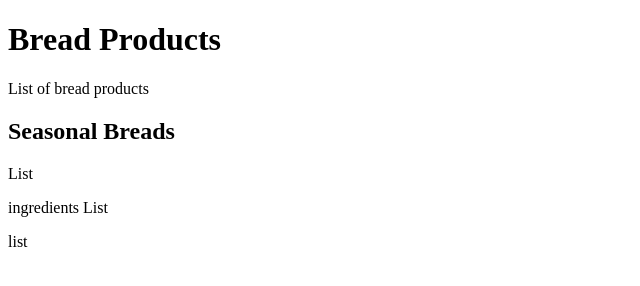
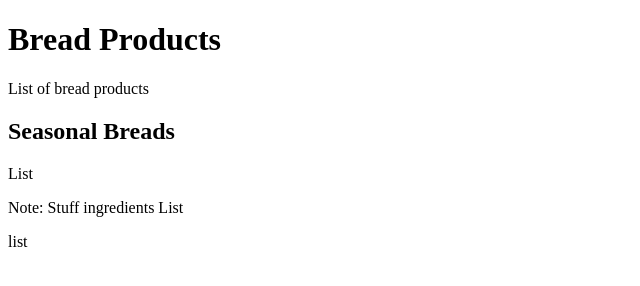
Before and after one commit to ksagoo/com.bread.demo, a plain HTML site: page WebContent/index.html in a window 1280 px wide. Shown: the whole page, without its empty margins (0-640 px from the left). Drawn offline with Linux system fonts and the light colour scheme.

Commit message:
added notes, coding complete

```diff
--- a/WebContent/index.html
+++ b/WebContent/index.html
@@ -9,6 +9,7 @@
 	<p>List of bread products</p>
 	<h2>Seasonal Breads</h2>
 	<p>List</p>
+	<span>Note: Stuff</span>
 	<span>ingredients List</span>
 	<p>list</p>
 </body>
```
